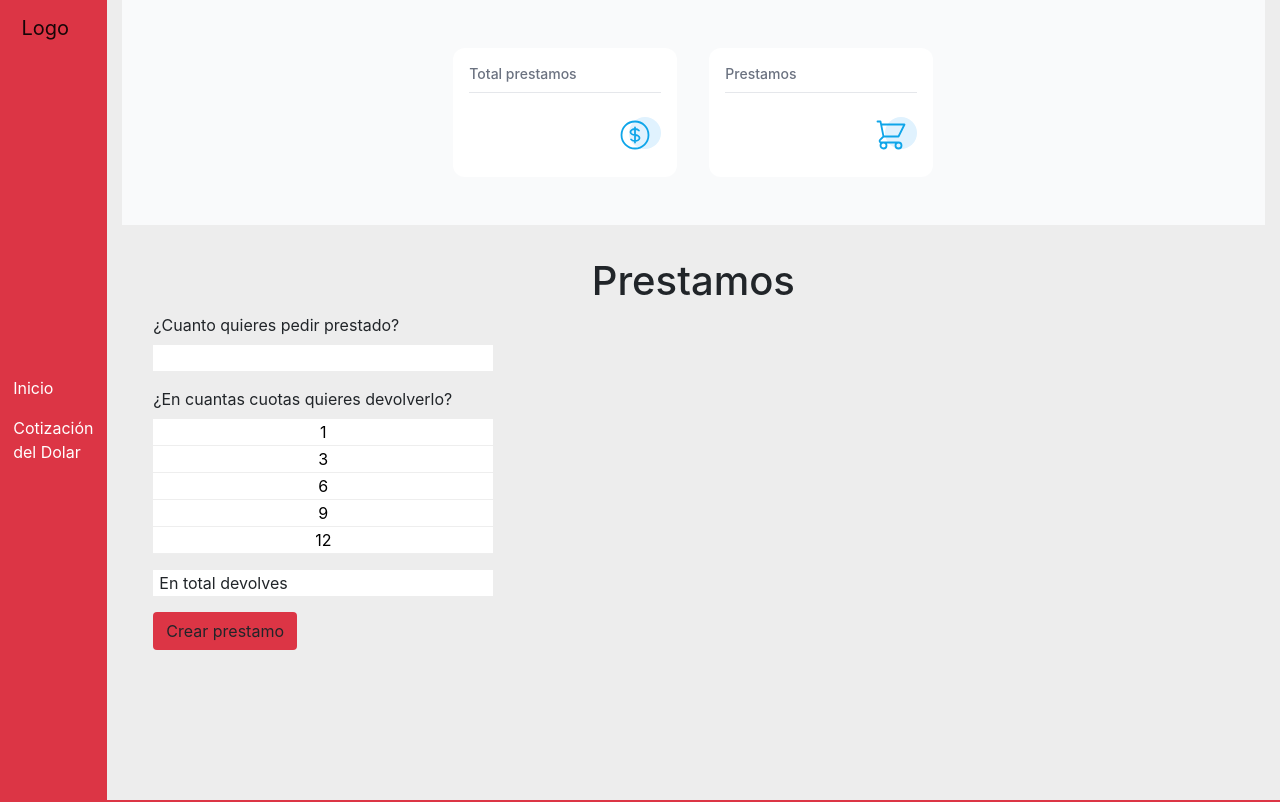
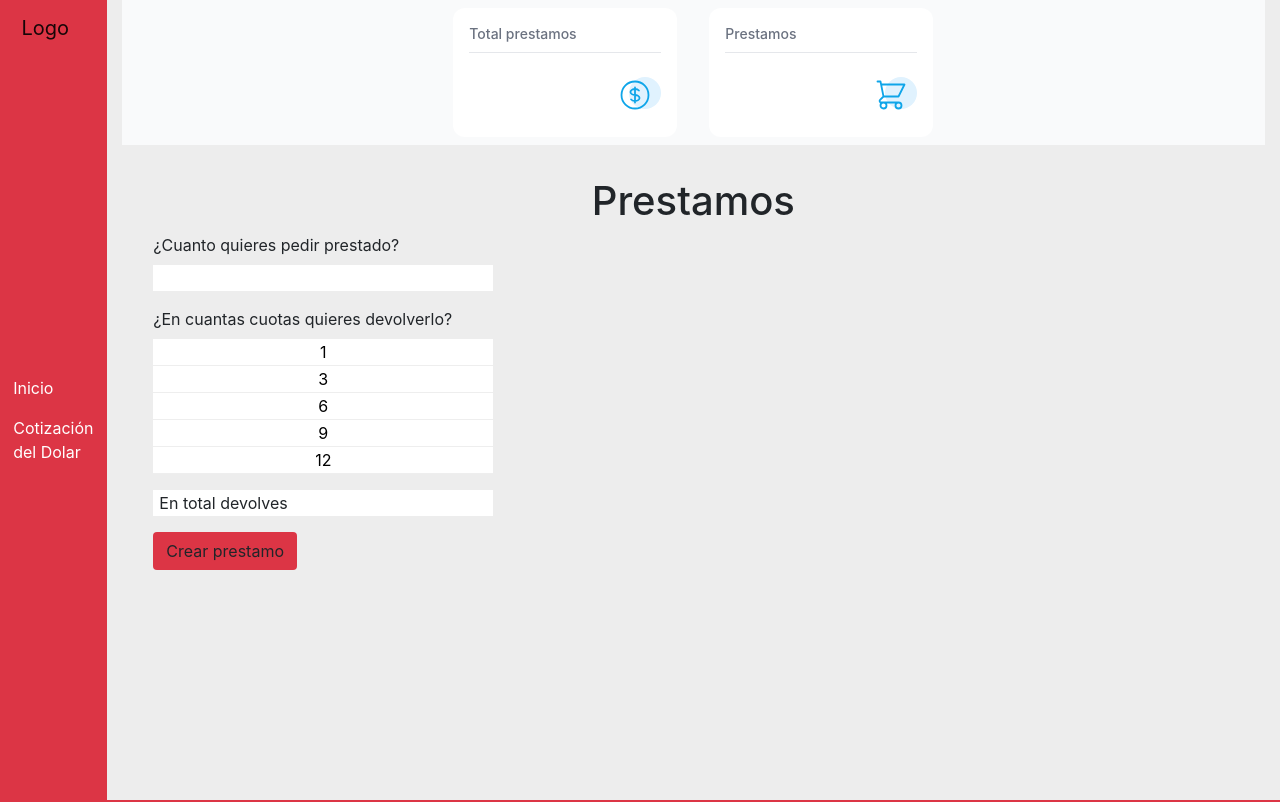
Before and after one commit to Tutealga/simuladorinteractivo, a website: page prestamos.html in a window 1280 px wide. Shown: the top 802 px of the page. Drawn offline with nearby package versions, Linux system fonts and the light colour scheme; a script that the page names is missing.

Commit message:
Update main.css

```diff
--- a/css/main.css
+++ b/css/main.css
@@ -54,8 +54,8 @@ table tr th {
 }
 
 .balance {
-  padding-top: 3rem;
-  padding-bottom: 3rem;
+  padding-top: 0.5rem;
+  padding-bottom: 0.5rem;
   background-color: rgb(249 250 251);
   overflow: hidden;
   justify-content: center;
```
